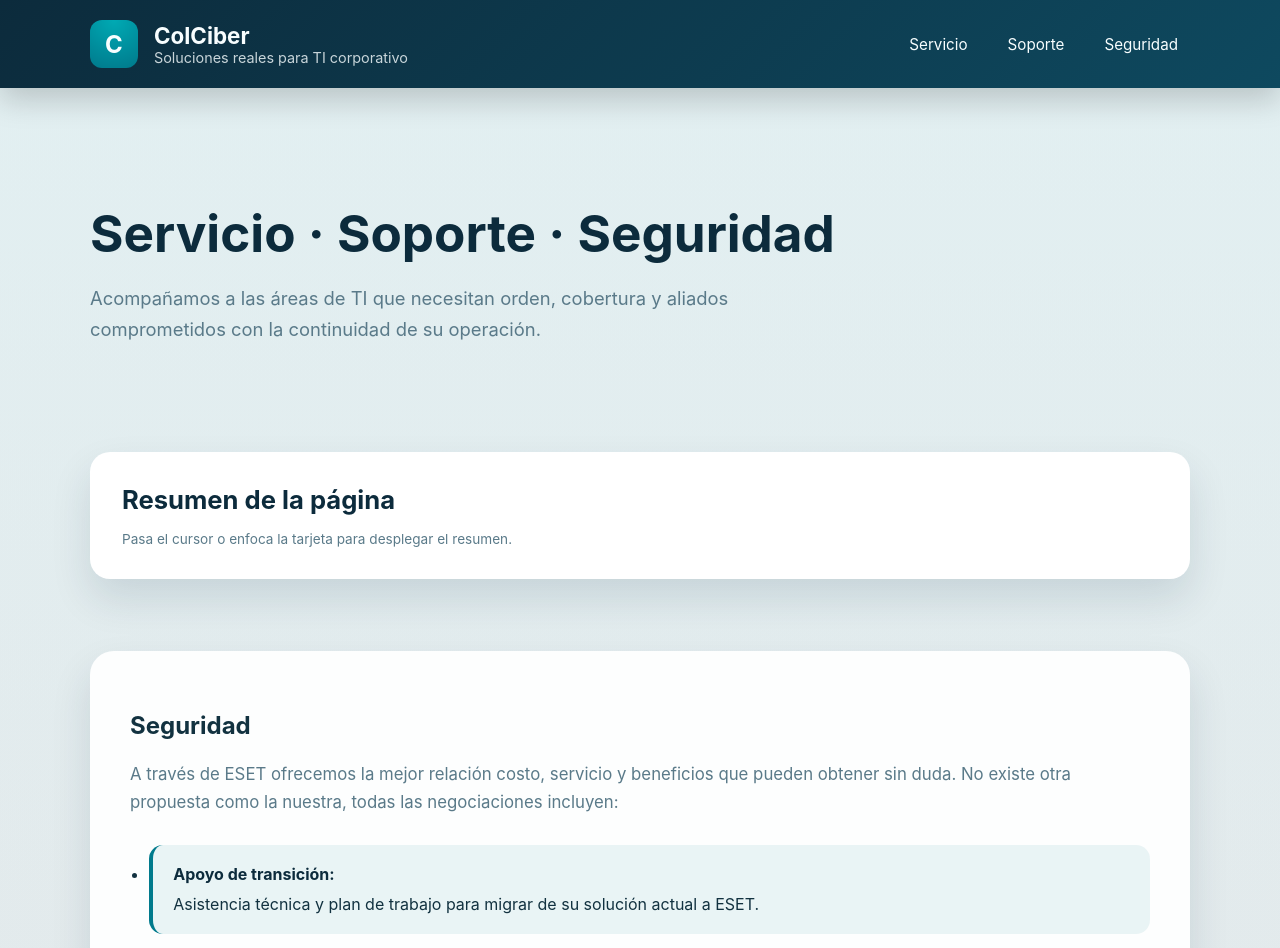
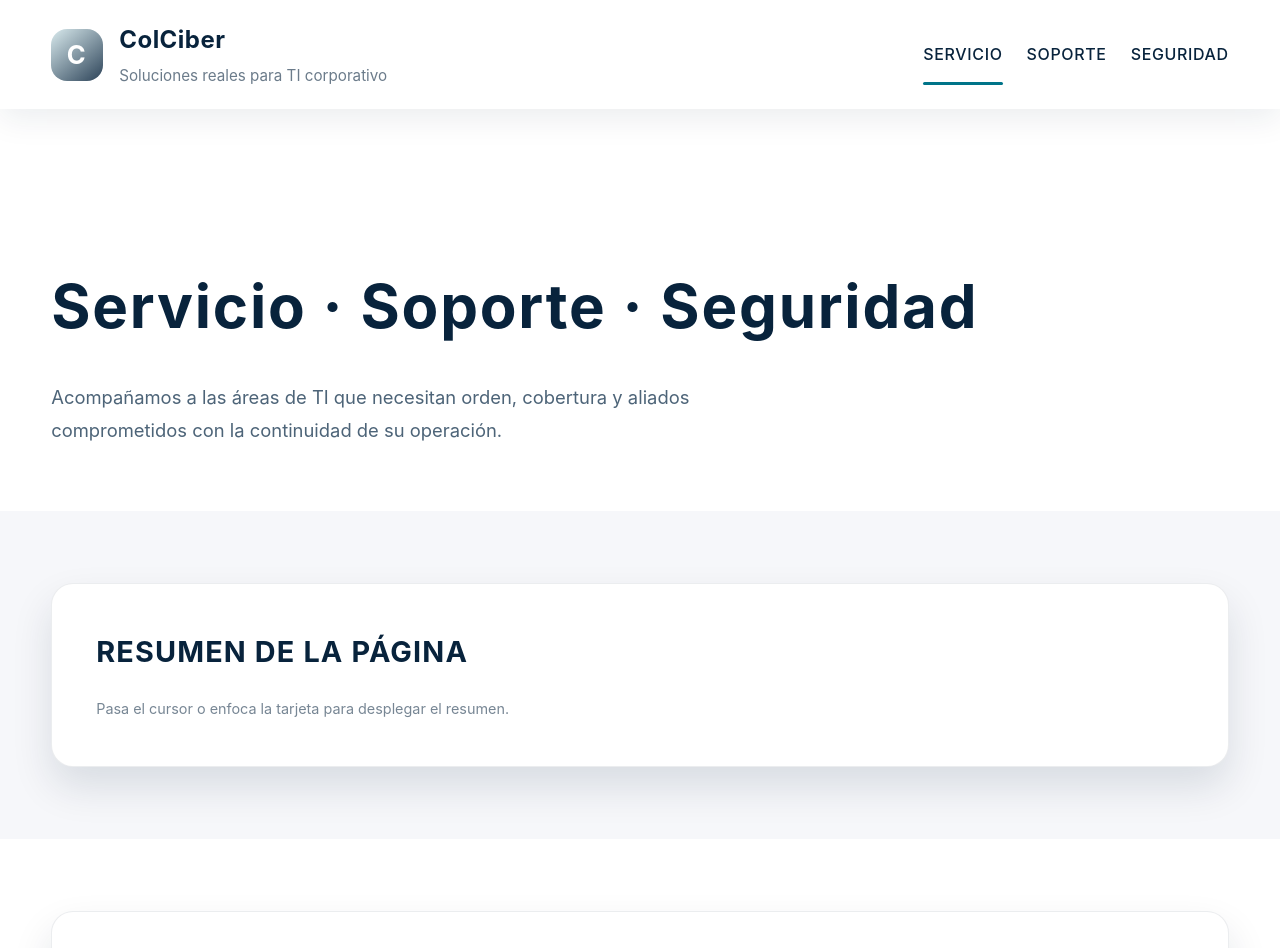
Before and after one commit to maelo1028/colciber-web, a Next.js app: page / in a window 1280 px wide. Shown: the top 948 px of the page. Built offline with nearby package versions, Linux system fonts and the light colour scheme.

Commit message:
Refine homepage styling with updated branding

```diff
--- a/app/globals.css
+++ b/app/globals.css
@@ -1,12 +1,14 @@
 :root {
-  --color-primary: #007a8c;
-  --color-secondary: #00aab4;
-  --color-accent: #0c2b3c;
-  --color-background: #f3f8fb;
+  --color-primary: #08233c;
+  --color-accent: #007489;
+  --color-background: #ffffff;
   --color-surface: #ffffff;
-  --color-text: #123240;
-  --color-muted: #5a7a89;
-  --shadow-soft: 0 20px 40px rgba(7, 43, 66, 0.12);
+  --color-surface-alt: #f6f7fa;
+  --color-text: #08233c;
+  --color-muted: #4d6478;
+  --shadow-soft: 0 20px 40px rgba(8, 35, 60, 0.12);
+  --shadow-hover: 0 30px 60px rgba(8, 35, 60, 0.18);
+  --radius-card: 22px;
   color-scheme: light;
 }
 
@@ -18,15 +20,17 @@ html,
 body {
   padding: 0;
   margin: 0;
-  font-family: "Inter", "Segoe UI", "Roboto", "Helvetica Neue", Arial, sans-serif;
-  background: linear-gradient(180deg, rgba(0, 122, 140, 0.06) 0%, rgba(12, 43, 60, 0.06) 100%);
+  font-family: "Inter", "Poppins", "Segoe UI", "Roboto", "Helvetica Neue", Arial, sans-serif;
+  background-color: var(--color-background);
   color: var(--color-text);
   min-height: 100%;
+  line-height: 1.7;
 }
 
 body {
   display: flex;
   flex-direction: column;
+  font-size: 16px;
 }
 
 a {
@@ -36,7 +40,7 @@ a {
 
 a:hover,
 a:focus {
-  text-decoration: underline;
+  text-decoration: none;
 }
 
 main {
@@ -47,21 +51,23 @@ main {
   display: flex;
   flex-direction: column;
   min-height: 100vh;
+  background: var(--color-background);
 }
 
 .container {
-  width: min(1100px, 92%);
+  width: min(1180px, 92%);
   margin: 0 auto;
 }
 
 .site-header {
-  background: linear-gradient(135deg, var(--color-accent) 0%, #0e495f 100%);
-  color: #f8feff;
+  background-color: var(--color-surface);
+  color: var(--color-primary);
   padding: 1.25rem 0;
   position: sticky;
   top: 0;
   z-index: 10;
-  box-shadow: 0 12px 30px rgba(0, 0, 0, 0.18);
+  box-shadow: 0 10px 30px rgba(8, 35, 60, 0.08);
+  backdrop-filter: blur(8px);
 }
 
 .site-header__inner {
@@ -80,110 +86,157 @@ main {
 .brand__icon {
   display: grid;
   place-items: center;
-  width: 48px;
-  height: 48px;
-  border-radius: 12px;
-  background: radial-gradient(circle at top, var(--color-secondary), var(--color-primary));
+  width: 52px;
+  height: 52px;
+  border-radius: 16px;
+  background: linear-gradient(140deg, rgba(0, 116, 137, 0.15), rgba(8, 35, 60, 0.85));
   font-weight: 700;
+  font-size: 1.6rem;
+  letter-spacing: 0.08em;
+  color: var(--color-surface);
+}
+
+.brand__name {
   font-size: 1.5rem;
+  font-weight: 700;
+  margin: 0;
   letter-spacing: 0.02em;
 }
 
-.brand__name {
-  font-size: 1.4rem;
-  font-weight: 700;
-  margin: 0;
-}
-
 .brand__subtitle {
-  margin: 0;
-  font-size: 0.9rem;
-  color: rgba(248, 254, 255, 0.8);
+  margin: 0.15rem 0 0;
+  font-size: 0.95rem;
+  color: rgba(8, 35, 60, 0.6);
 }
 
 .site-nav {
   display: flex;
-  gap: 1rem;
-  font-size: 0.95rem;
+  gap: 1.5rem;
+  font-size: 1rem;
+  font-weight: 500;
 }
 
 .site-nav__link {
-  padding: 0.5rem 0.75rem;
+  position: relative;
+  padding: 0.5rem 0;
+  color: var(--color-primary);
+  letter-spacing: 0.04em;
+  text-transform: uppercase;
+  transition: color 220ms ease, transform 220ms ease;
+}
+
+.site-nav__link::after {
+  content: "";
+  position: absolute;
+  left: 0;
+  bottom: -0.55rem;
+  width: 0;
+  height: 3px;
+  background: var(--color-accent);
   border-radius: 999px;
-  transition: background 0.3s ease, color 0.3s ease;
+  transition: width 220ms ease;
 }
 
 .site-nav__link:hover,
 .site-nav__link:focus {
-  background: rgba(255, 255, 255, 0.18);
-  color: #ffffff;
+  color: var(--color-accent);
+  transform: translateY(-2px);
+}
+
+.site-nav__link:hover::after,
+.site-nav__link:focus::after {
+  width: 100%;
+}
+
+.site-nav__link--active::after {
+  width: 100%;
 }
 
 .hero {
-  padding: 4.5rem 0 3rem;
-  text-align: left;
+  padding: 6rem 0 4rem;
+  background: var(--color-surface);
 }
 
 .hero h1 {
-  font-size: clamp(2rem, 4vw, 3.5rem);
-  margin-bottom: 1rem;
-  color: var(--color-accent);
+  font-size: clamp(2.5rem, 5vw, 3.75rem);
+  margin-bottom: 1.5rem;
+  color: var(--color-primary);
+  letter-spacing: 0.03em;
 }
 
 .hero__lead {
-  max-width: 720px;
+  max-width: 760px;
   font-size: 1.15rem;
-  line-height: 1.7;
+  line-height: 1.8;
   color: var(--color-muted);
+  margin: 0;
+}
+
+.section {
+  padding: 4.5rem 0;
+  background: var(--color-background);
+}
+
+.section--muted {
+  background: var(--color-surface-alt);
+}
+
+.section--alternate {
+  background: var(--color-background);
 }
 
 .hover-card {
   position: relative;
   background: var(--color-surface);
-  border-radius: 20px;
-  padding: 2rem;
-  margin: 2.5rem 0 1rem;
+  border-radius: var(--radius-card);
+  padding: 2.75rem;
+  margin: 0;
   box-shadow: var(--shadow-soft);
+  border: 1px solid rgba(8, 35, 60, 0.08);
   overflow: hidden;
   cursor: pointer;
-  transition: transform 0.4s ease, box-shadow 0.4s ease;
+  transition: transform 220ms ease, box-shadow 220ms ease;
   outline: none;
 }
 
 .hover-card:focus-visible {
-  box-shadow: 0 0 0 4px rgba(0, 170, 180, 0.35), var(--shadow-soft);
+  box-shadow: 0 0 0 4px rgba(0, 116, 137, 0.25), var(--shadow-soft);
 }
 
 .hover-card:hover,
 .hover-card:focus {
   transform: translateY(-6px);
-  box-shadow: 0 28px 60px rgba(12, 43, 60, 0.2);
+  box-shadow: var(--shadow-hover);
 }
 
 .hover-card__title {
   margin: 0;
-  font-size: 1.6rem;
-  color: var(--color-accent);
+  font-size: 1.8rem;
+  font-weight: 700;
+  color: var(--color-primary);
+  letter-spacing: 0.04em;
+  text-transform: uppercase;
 }
 
 .hover-card__content {
   max-height: 0;
   opacity: 0;
-  transition: max-height 0.6s ease, opacity 0.6s ease;
+  transition: max-height 300ms ease, opacity 300ms ease;
 }
 
 .hover-card:hover .hover-card__content,
 .hover-card:focus .hover-card__content,
 .hover-card:focus-within .hover-card__content {
-  max-height: 800px;
+  max-height: 900px;
   opacity: 1;
-  margin-top: 1.5rem;
+  margin-top: 1.75rem;
 }
 
 .hover-card__content p {
-  margin: 0 0 1.1rem;
-  line-height: 1.65;
+  margin: 0 0 1.25rem;
+  line-height: 1.8;
   color: var(--color-text);
+  font-size: 1.05rem;
 }
 
 .hover-card__content p:last-child {
@@ -191,77 +244,97 @@ main {
 }
 
 .hover-card__hint {
-  margin: 1rem 0 0;
-  font-size: 0.85rem;
-  color: var(--color-muted);
-}
-
-.section {
-  padding: 3.5rem 0 5rem;
+  margin: 1.25rem 0 0;
+  font-size: 0.9rem;
+  color: rgba(8, 35, 60, 0.55);
 }
 
 .section__content {
-  background: rgba(255, 255, 255, 0.94);
-  border-radius: 24px;
-  padding: 2.5rem;
+  background: var(--color-surface);
+  border-radius: var(--radius-card);
+  padding: 3rem;
   box-shadow: var(--shadow-soft);
+  border: 1px solid rgba(8, 35, 60, 0.08);
   display: grid;
-  gap: 1.75rem;
+  gap: 2rem;
+}
+
+.section__content h2 {
+  font-size: 2.2rem;
+  margin: 0;
+  color: var(--color-primary);
+  letter-spacing: 0.05em;
+  text-transform: uppercase;
 }
 
 .section__intro {
-  font-size: 1.05rem;
-  line-height: 1.7;
+  font-size: 1.1rem;
+  line-height: 1.85;
   color: var(--color-muted);
   margin: 0.75rem 0 0;
+  max-width: 720px;
 }
 
 .section__list {
   margin: 0;
-  padding-left: 1.2rem;
+  padding: 0;
+  list-style: none;
   display: grid;
-  gap: 1rem;
+  gap: 1.25rem;
   color: var(--color-text);
 }
 
 .section__list li {
-  background: rgba(0, 122, 140, 0.08);
-  border-left: 4px solid var(--color-primary);
-  padding: 1rem 1rem 1rem 1.25rem;
-  border-radius: 14px;
-  line-height: 1.65;
+  background: var(--color-surface-alt);
+  border-radius: 18px;
+  padding: 1.5rem 1.75rem;
+  border: 1px solid rgba(8, 35, 60, 0.08);
+  box-shadow: 0 12px 30px rgba(8, 35, 60, 0.08);
+  line-height: 1.75;
+  transition: transform 220ms ease, box-shadow 220ms ease, border-color 220ms ease;
+}
+
+.section__list li:hover {
+  transform: translateY(-4px);
+  box-shadow: var(--shadow-hover);
+  border-color: rgba(0, 116, 137, 0.35);
 }
 
 .section__list strong {
   display: block;
-  font-size: 1rem;
-  color: var(--color-accent);
-  margin-bottom: 0.25rem;
+  font-size: 1.05rem;
+  color: var(--color-primary);
+  margin-bottom: 0.35rem;
 }
 
-@media (max-width: 768px) {
+@media (max-width: 900px) {
   .site-header__inner {
     flex-direction: column;
     align-items: flex-start;
+    gap: 1rem;
   }
 
   .site-nav {
     flex-wrap: wrap;
   }
 
+  .site-nav__link {
+    padding: 0.35rem 0;
+  }
+
   .hover-card {
-    padding: 1.75rem;
+    padding: 2.25rem;
   }
 
   .section__content {
-    padding: 2rem;
+    padding: 2.5rem;
   }
 }
 
-@media (max-width: 540px) {
+@media (max-width: 600px) {
   .site-nav {
     width: 100%;
-    gap: 0.5rem;
+    gap: 0.75rem;
   }
 
   .site-nav__link {
@@ -269,8 +342,21 @@ main {
     text-align: center;
   }
 
-  .hover-card__title {
-    font-size: 1.4rem;
+  .hero {
+    padding: 4.5rem 0 3rem;
+  }
+
+  .hover-card__title,
+  .section__content h2 {
+    font-size: 1.6rem;
+  }
+
+  .section__content {
+    padding: 2rem;
+  }
+
+  .section__list li {
+    padding: 1.25rem 1.5rem;
   }
 
   .hover-card__hint {
--- a/app/page.tsx
+++ b/app/page.tsx
@@ -19,7 +19,7 @@ export default function Home() {
             </div>
           </div>
           <nav className="site-nav" aria-label="Principal">
-            <a href="#slogan" className="site-nav__link">
+            <a href="#slogan" className="site-nav__link site-nav__link--active">
               Servicio
             </a>
             <a href="#resumen" className="site-nav__link">
@@ -43,7 +43,8 @@ export default function Home() {
           </div>
         </section>
 
-        <section className="container" aria-labelledby="resumen">
+        <section className="section section--muted" aria-labelledby="resumen">
+          <div className="container">
             <div className="hover-card" tabIndex={0}>
               <h2 id="resumen" className="hover-card__title">
                 Resumen de la página
@@ -55,10 +56,12 @@ export default function Home() {
               </div>
               <p className="hover-card__hint">Pasa el cursor o enfoca la tarjeta para desplegar el resumen.</p>
             </div>
+          </div>
         </section>
 
-        <section id="seguridad" className="section" aria-labelledby="seguridad-title">
-          <div className="container section__content">
+        <section id="seguridad" className="section section--alternate" aria-labelledby="seguridad-title">
+          <div className="container">
+            <div className="section__content">
               <div>
                 <h2 id="seguridad-title">Seguridad</h2>
                 <p className="section__intro">
@@ -90,6 +93,7 @@ export default function Home() {
                 </li>
               </ul>
             </div>
+          </div>
         </section>
       </main>
     </div>
```
Lines whose indentation alone changed are shown as unchanged.
